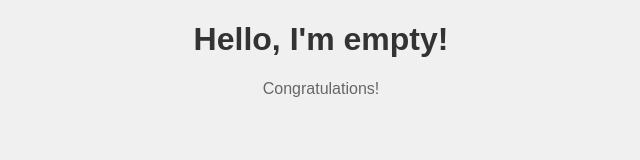
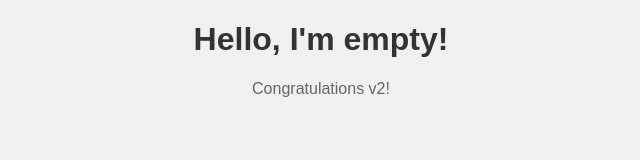
Before and after one commit to PatokaVlad/EmptyProject, a plain HTML site: page index.html in a window 1280 px wide. Shown: the full height of the page, 319-959 px from the left. Drawn offline with Linux system fonts and the light colour scheme.

Commit message:
Congratulations v2!

```diff
--- a/index.html
+++ b/index.html
@@ -8,6 +8,6 @@
 </head>
 <body>
     <h1>Hello, I'm empty!</h1>
-    <p>Congratulations!</p>
+    <p>Congratulations v2!</p>
 </body>
 </html>
```
